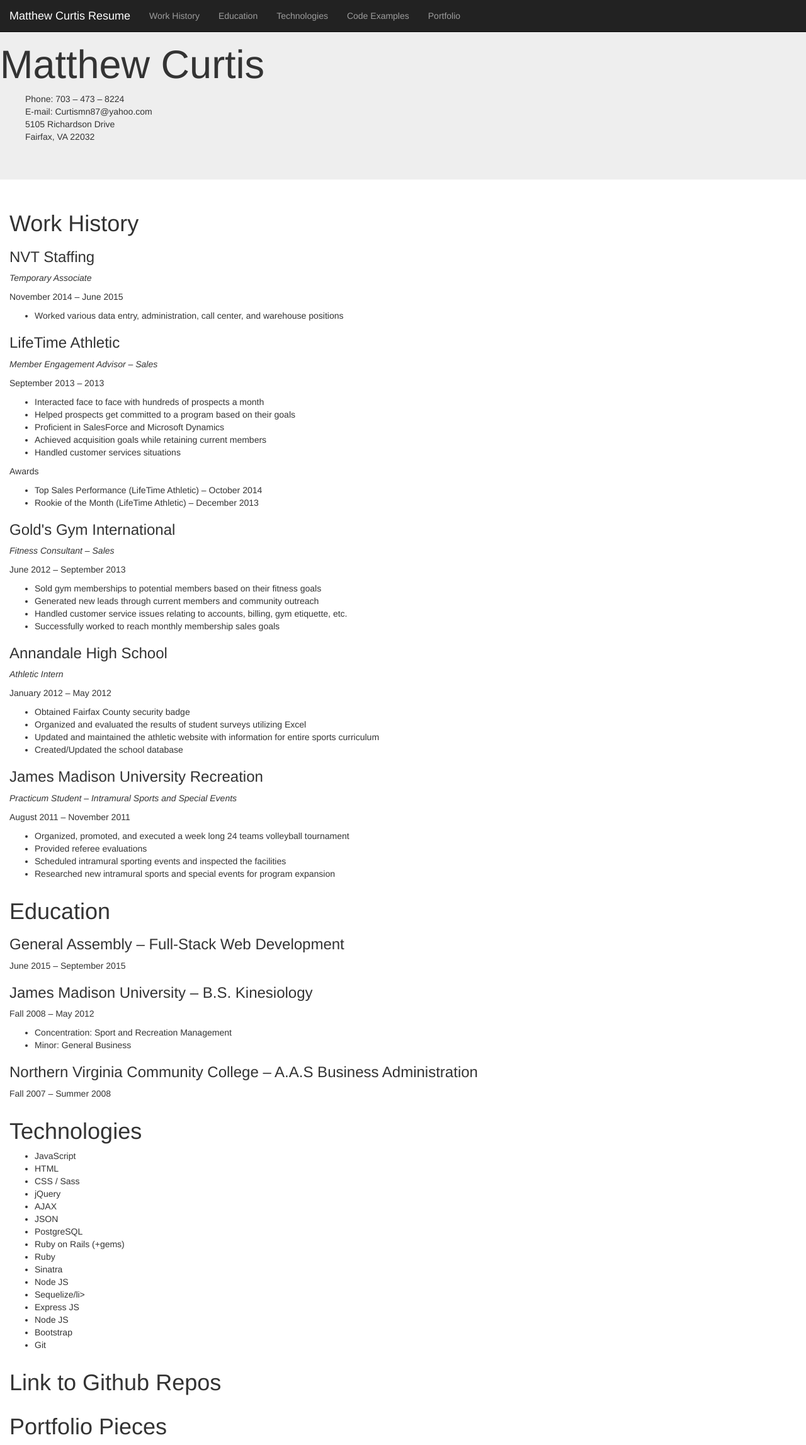
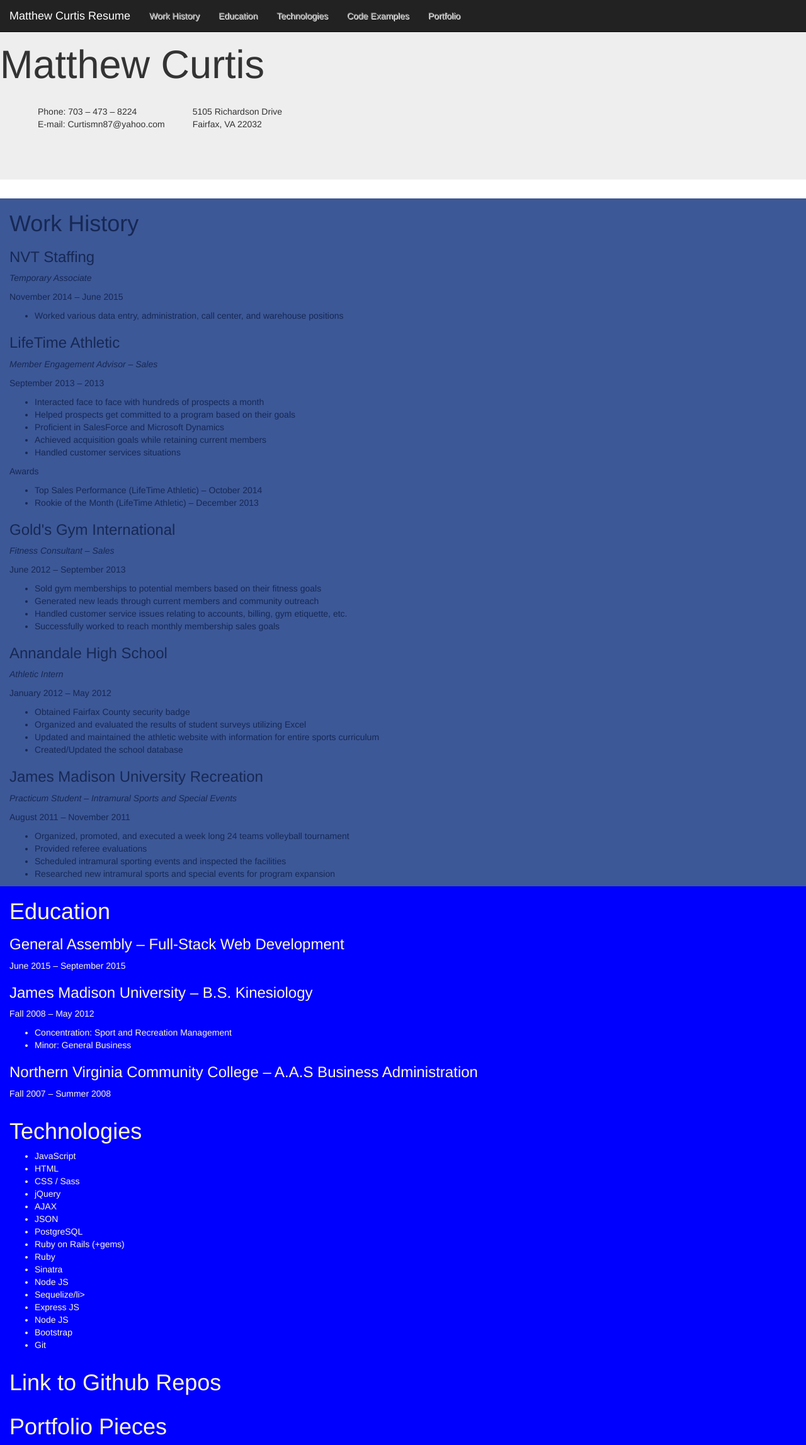
Before and after one commit to ga-wdi-exercises/portfolio_pages, a plain HTML site: page Resume.html in a window 1280 px wide. Shown: the whole page at 63% size. Drawn offline with nearby package versions, Linux system fonts and the light colour scheme.

Commit message:
added a bunch of styling

```diff
--- a/Resume.html
+++ b/Resume.html
@@ -4,6 +4,7 @@
 	<meta charset="utf-8">
 	  <meta name="viewport" content="width=device-width, initial-scale=1">
 	  <link rel="stylesheet" href="http://maxcdn.bootstrapcdn.com/bootstrap/3.3.5/css/bootstrap.min.css">
+		<link rel="stylesheet" href="styles.css">
 	  <script src="https://ajax.googleapis.com/ajax/libs/jquery/1.11.3/jquery.min.js"></script>
 	  <script src="http://maxcdn.bootstrapcdn.com/bootstrap/3.3.5/js/bootstrap.min.js"></script>
 	<title>Matt Curtis&rsquo; Resume</title>
@@ -13,7 +14,7 @@
 	<div class="jumbotron">
 	<h1>Matthew Curtis</h1>
 	<ol id="contact_info" style="list-style-type:none">
-		<div class>
+		<div>
 			<li>Phone: 703 &ndash; 473 &ndash; 8224</li>
 			<li>E-mail: Curtismn87@yahoo.com</li>
 		</div>
--- a/styles.scss
+++ b/styles.scss
@@ -0,0 +1,31 @@
+@mixin sectionColor($textColor, $backgroundColor){
+  color: $textColor;
+  background-color: $backgroundColor;
+}
+
+#contact_info div {
+  display: inline-block;
+  margin: 20px;
+}
+
+#section1 {
+@include sectionColor(rgb(22, 41, 85), rgb(61, 88, 151));
+}
+#section2{
+@include sectionColor(lemonchiffon, blue);
+}
+#section3{
+@include sectionColor(lemonchiffon, blue);
+}
+#section4{
+@include sectionColor(lemonchiffon, blue);
+}
+#section5{
+@include sectionColor(lemonchiffon, blue);
+}
+
+#myNavbar {
+  & li{
+    text-shadow: 1px 1px white;
+  }
+}
```
Also changed, not shown: styles.css, 1 other file.
